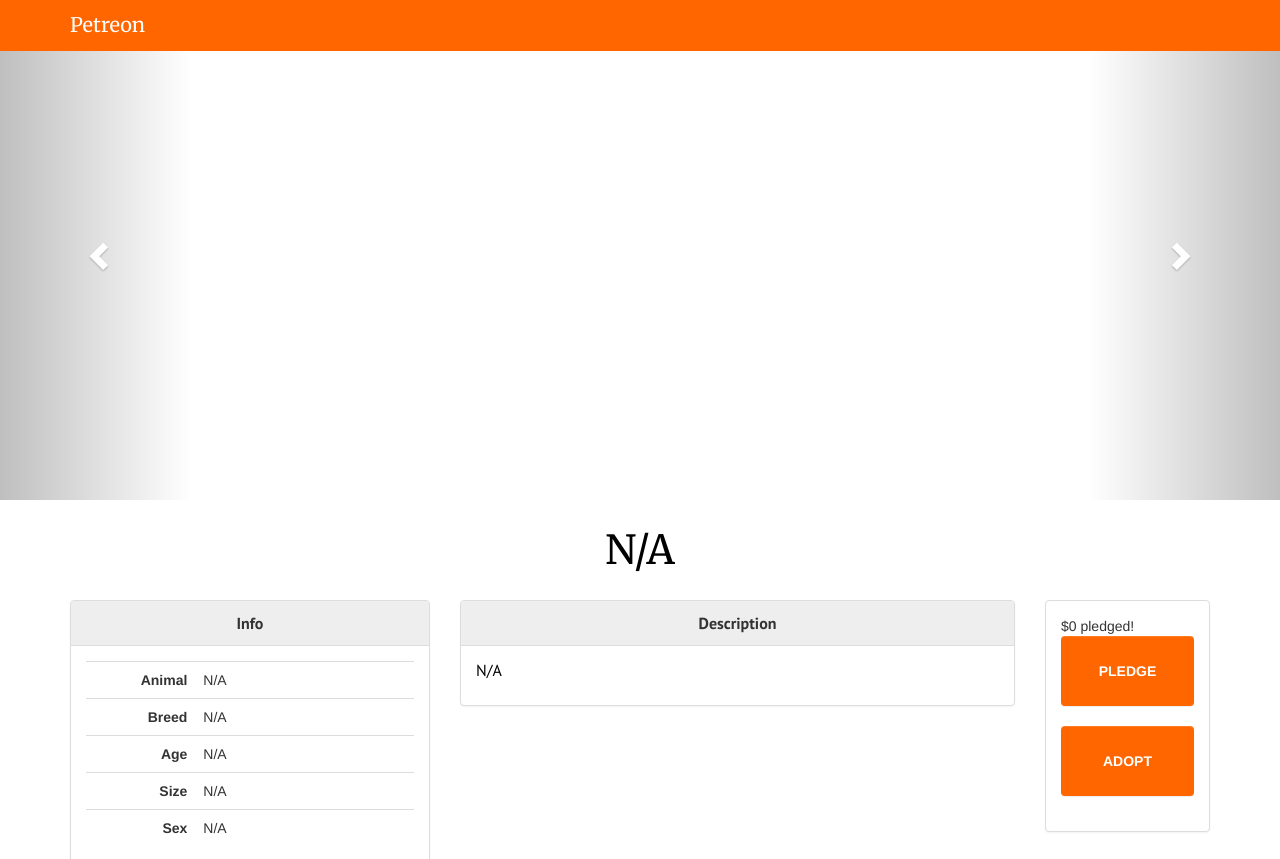
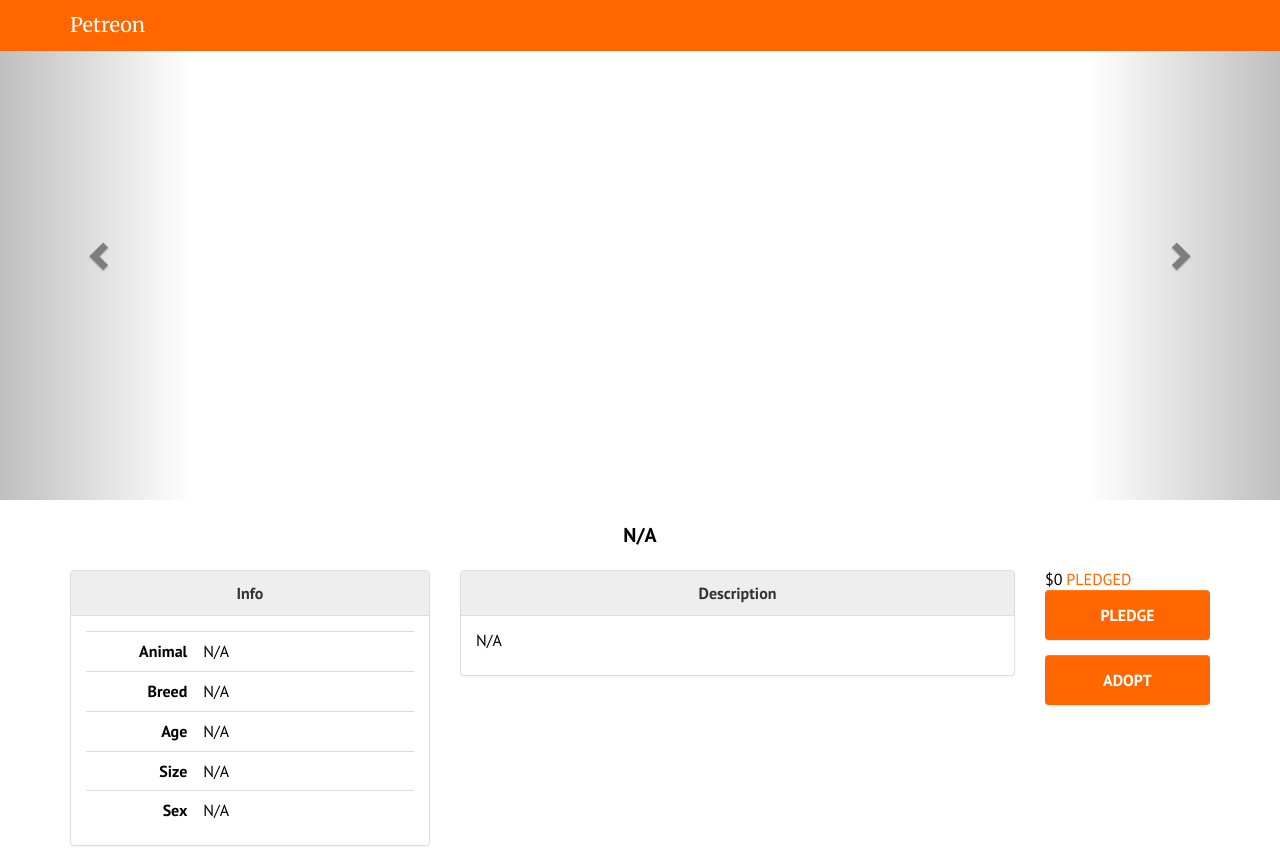
Before and after one commit to ellenluo/treehacks-2017, a website: page www/website/details.html in a window 1280 px wide. Shown: the top 859 px of the page. Drawn offline with nearby package versions, Linux system fonts and the light colour scheme; no server answers.

Commit message:
Minor changes

```diff
--- a/app.yaml
+++ b/app.yaml
@@ -1,4 +1,4 @@
-runtime: python27
+runtime: python
  api_version: 1
  threadsafe: true
 
--- a/www/website/css/details.css
+++ b/www/website/css/details.css
@@ -1,7 +1,12 @@
 /* Fonts */
 
 h1 {
+    font: bold 20px/150% 'PT Sans', Helvetica, sans-serif;
     color: black;
+}
+
+.pledge-text {
+    color: #FF6600;
 }
 
 /* Elements */
@@ -47,25 +52,31 @@ h1 {
     background: #FF6600;
     color: white;
 }
+
 .btn {
     text-shadow: none;
     border: 0 none;
+    font: bold 16px/150% 'PT Sans', Helvetica, sans-serif;
 }
+
 .btn-default {
     width: 100%;
-    height: 70px;
-    margin-bottom: 20px;
+    height: 50px;
+    margin-bottom: 15px;
     color: white;
     background: #FF6600;
 }
+
 .btn-default:visited {
     color: white;
     background: #FF6600;
 }
+
 .btn-default:hover {
     background: white !important;
     color: #FF6600;
 }
+
 .btn-default:active {
     background: #FF6600 !important;
     color: white !important;
--- a/www/website/css/navbar.css
+++ b/www/website/css/navbar.css
@@ -9,6 +9,16 @@ h3 {
 }
 
 p {
+    font: 16px/120% 'PT Sans', Helvetica, sans-serif;
+    color: black;
+}
+
+span {
+    font: 16px/120% 'PT Sans', Helvetica, sans-serif;
+    color: black;
+}
+
+table {
     font: 16px/120% 'PT Sans', Helvetica, sans-serif;
     color: black;
 }
--- a/www/website/details.html
+++ b/www/website/details.html
@@ -144,13 +144,10 @@
 
         </div>
         <div class="col-md-2">
-            <div class="panel panel-default">
-                <div class="panel-body">
-                    <span><span id="pledge">$0</span> pledged!</span>
+            <span id="pledge">$0</span>
+            <span class="pledge-text">PLEDGED</span>
             <button type="button" class="btn btn-default"><strong class="text-uppercase">Pledge</strong></button>
             <button type="button" class="btn btn-default"><strong class="text-uppercase">Adopt</strong></button>
-                </div>
-            </div>
         </div>
     </div>
 
--- a/www/website/js/details.js
+++ b/www/website/js/details.js
@@ -56,11 +56,11 @@ jQuery(document).ready(function () {
         loadShelter(shelterId);
 
         // populate pledge
-        populatePledge();
+        //populatePledge();
     }
 
     // populates pledge
-    function populatePledge() {
+    /*function populatePledge() {
         console.log(petId);
         $.ajax({
             dataType: 'jsonp',
@@ -73,7 +73,7 @@ jQuery(document).ready(function () {
                 console.log(errorThrown);
             }
         });
-    }
+    }*/
 
     // load shelter data
     function loadShelter(shelterId) {
```
Lines whose indentation alone changed are shown as unchanged.
